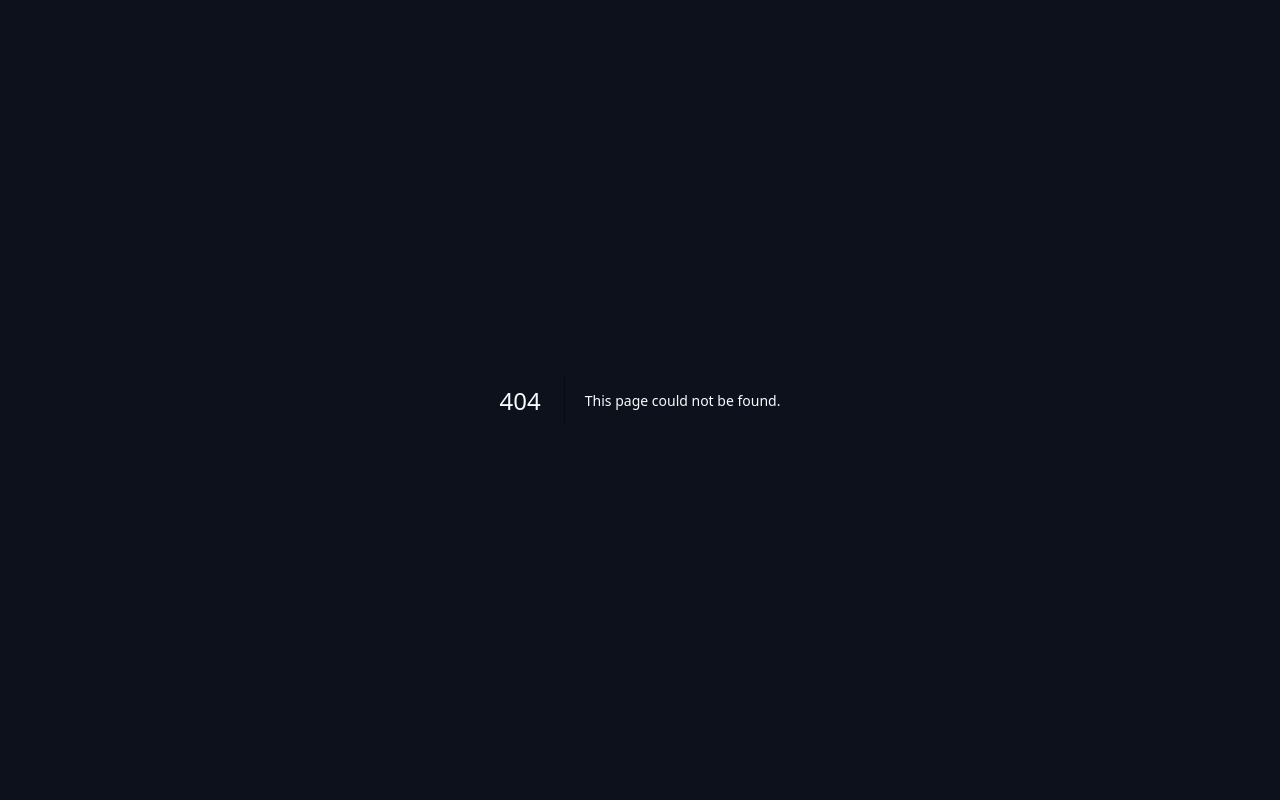
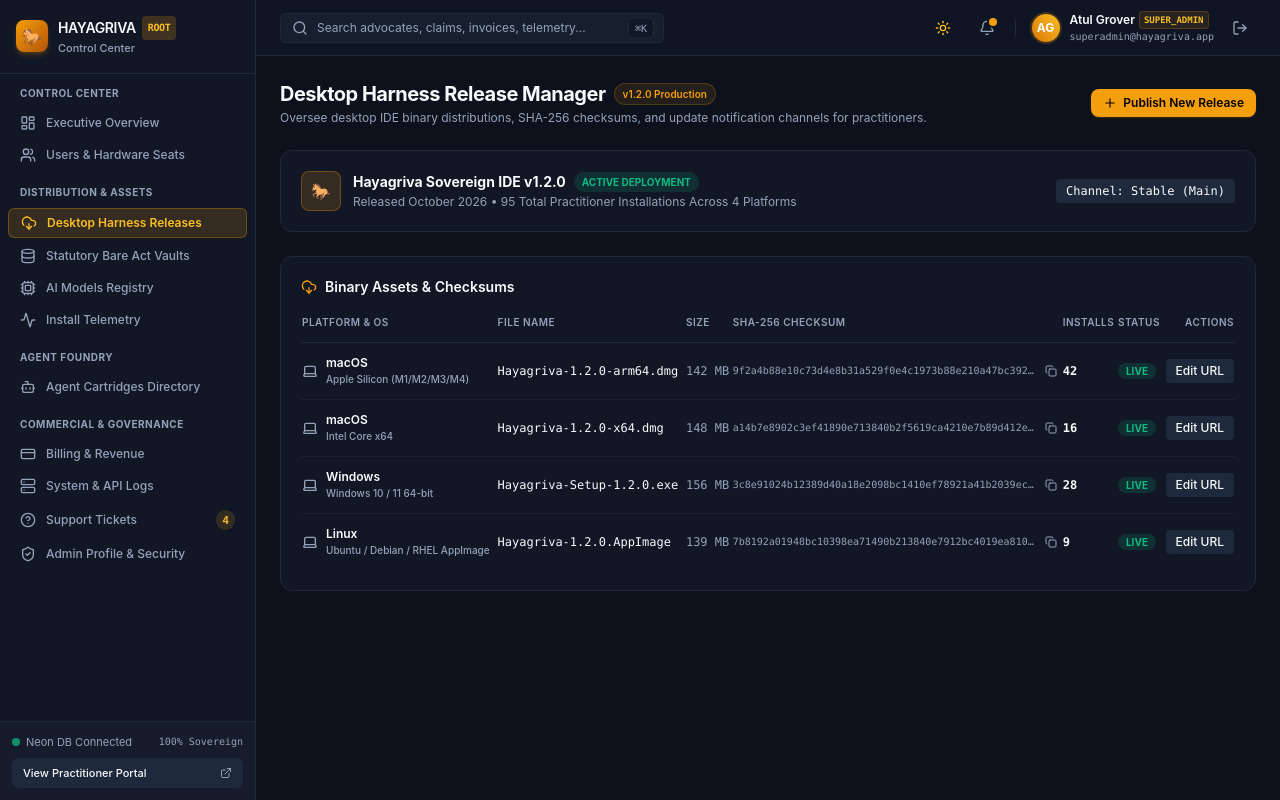
Before and after one commit to Samir1145/app.apnet.net, a Next.js app: page /admin/harness in a window 1280 px wide. Before the commit this address had no page. Built offline with nearby package versions, Linux system fonts and the light colour scheme.

Commit message:
feat(admin): add desktop harness release management page

```diff
--- /dev/null
+++ b/src/app/admin/harness/page.tsx
@@ -0,0 +1,212 @@
+// admin-panel/src/app/admin/harness/page.tsx
+'use client';
+
+import React, { useState } from 'react';
+import {
+  DownloadCloud,
+  Laptop,
+  ShieldCheck,
+  Check,
+  Copy,
+  Plus,
+  Edit3,
+  RefreshCw,
+  UploadCloud,
+  FileCode,
+  Tag,
+  AlertCircle
+} from 'lucide-react';
+
+interface ReleaseBinary {
+  id: string;
+  platform: string;
+  arch: string;
+  fileName: string;
+  fileSize: string;
+  sha256: string;
+  downloadUrl: string;
+  downloadCount: number;
+  status: 'LIVE' | 'STAGED';
+}
+
+const initialBinaries: ReleaseBinary[] = [
+  {
+    id: 'bin_mac_arm',
+    platform: 'macOS',
+    arch: 'Apple Silicon (M1/M2/M3/M4)',
+    fileName: 'Hayagriva-1.2.0-arm64.dmg',
+    fileSize: '142 MB',
+    sha256: '9f2a4b88e10c73d4e8b31a529f0e4c1973b88e210a47bc3921ea029471b63ef1',
+    downloadUrl: 'https://releases.hayagriva.legal/v1.2.0/Hayagriva-1.2.0-arm64.dmg',
+    downloadCount: 42,
+    status: 'LIVE',
+  },
+  {
+    id: 'bin_mac_x64',
+    platform: 'macOS',
+    arch: 'Intel Core x64',
+    fileName: 'Hayagriva-1.2.0-x64.dmg',
+    fileSize: '148 MB',
+    sha256: 'a14b7e8902c3ef41890e713840b2f5619ca4210e7b89d412ef88019a31bc2014',
+    downloadUrl: 'https://releases.hayagriva.legal/v1.2.0/Hayagriva-1.2.0-x64.dmg',
+    downloadCount: 16,
+    status: 'LIVE',
+  },
+  {
+    id: 'bin_win_x64',
+    platform: 'Windows',
+    arch: 'Windows 10 / 11 64-bit',
+    fileName: 'Hayagriva-Setup-1.2.0.exe',
+    fileSize: '156 MB',
+    sha256: '3c8e91024b12389d40a18e2098bc1410ef78921a41b2039ec149810ea47bc910',
+    downloadUrl: 'https://releases.hayagriva.legal/v1.2.0/Hayagriva-Setup-1.2.0.exe',
+    downloadCount: 28,
+    status: 'LIVE',
+  },
+  {
+    id: 'bin_linux_x64',
+    platform: 'Linux',
+    arch: 'Ubuntu / Debian / RHEL AppImage',
+    fileName: 'Hayagriva-1.2.0.AppImage',
+    fileSize: '139 MB',
+    sha256: '7b8192a01948bc10398ea71490b213840e7912bc4019ea81029348bc19e41029',
+    downloadUrl: 'https://releases.hayagriva.legal/v1.2.0/Hayagriva-1.2.0.AppImage',
+    downloadCount: 9,
+    status: 'LIVE',
+  },
+];
+
+export default function AdminHarnessPage() {
+  const [binaries, setBinaries] = useState<ReleaseBinary[]>(initialBinaries);
+  const [copiedId, setCopiedId] = useState<string | null>(null);
+
+  const copyHash = (id: string, hash: string) => {
+    navigator.clipboard.writeText(hash);
+    setCopiedId(id);
+    setTimeout(() => setCopiedId(null), 2000);
+  };
+
+  return (
+    <div className="space-y-6 pb-12 animate-fadeIn text-xs">
+      {/* Header */}
+      <div className="flex flex-col sm:flex-row sm:items-center justify-between gap-4">
+        <div>
+          <div className="flex items-center gap-2">
+            <h1 className="text-xl font-bold tracking-tight text-foreground">Desktop Harness Release Manager</h1>
+            <span className="text-[10px] bg-amber-500/10 text-amber-500 font-semibold px-2 py-0.5 rounded-full border border-amber-500/20">
+              v1.2.0 Production
+            </span>
+          </div>
+          <p className="text-xs text-muted-foreground mt-0.5">
+            Oversee desktop IDE binary distributions, SHA-256 checksums, and update notification channels for practitioners.
+          </p>
+        </div>
+
+        <div className="flex items-center gap-2.5">
+          <button
+            onClick={() => alert('Opening release staging modal...')}
+            className="px-3 py-1.5 rounded-lg bg-amber-500 hover:bg-amber-600 text-black font-semibold text-xs flex items-center gap-1.5 transition-colors shadow-sm shadow-amber-500/20"
+          >
+            <Plus className="w-3.5 h-3.5" />
+            <span>Publish New Release</span>
+          </button>
+        </div>
+      </div>
+
+      {/* Active Release Overview Hero Card */}
+      <div className="p-5 rounded-xl border border-border bg-card space-y-3">
+        <div className="flex flex-col sm:flex-row sm:items-center justify-between gap-3">
+          <div className="flex items-center gap-3">
+            <div className="w-10 h-10 rounded-lg bg-amber-500/15 border border-amber-500/30 flex items-center justify-center text-amber-500 font-bold text-base">
+              🐎
+            </div>
+            <div>
+              <div className="flex items-center gap-2">
+                <h2 className="text-sm font-bold text-foreground">Hayagriva Sovereign IDE v1.2.0</h2>
+                <span className="text-[10px] bg-emerald-500/15 text-emerald-500 px-2 py-0.5 rounded-full font-bold">
+                  ACTIVE DEPLOYMENT
+                </span>
+              </div>
+              <p className="text-xs text-muted-foreground mt-0.5">
+                Released October 2026 • 95 Total Practitioner Installations Across 4 Platforms
+              </p>
+            </div>
+          </div>
+
+          <div className="flex items-center gap-2">
+            <span className="text-xs font-mono bg-secondary px-2.5 py-1 rounded text-foreground">
+              Channel: Stable (Main)
+            </span>
+          </div>
+        </div>
+      </div>
+
+      {/* Multi-Platform Binary Table */}
+      <div className="p-5 rounded-xl border border-border bg-card space-y-4">
+        <h3 className="text-sm font-semibold text-foreground flex items-center gap-2">
+          <DownloadCloud className="w-4 h-4 text-amber-500" />
+          Binary Assets & Checksums
+        </h3>
+
+        <div className="overflow-x-auto">
+          <table className="w-full text-xs text-left">
+            <thead>
+              <tr className="border-b border-border text-muted-foreground uppercase text-[10px] tracking-wider">
+                <th className="pb-3 font-semibold">Platform & OS</th>
+                <th className="pb-3 font-semibold">File Name</th>
+                <th className="pb-3 font-semibold">Size</th>
+                <th className="pb-3 font-semibold">SHA-256 Checksum</th>
+                <th className="pb-3 font-semibold">Installs</th>
+                <th className="pb-3 font-semibold">Status</th>
+                <th className="pb-3 font-semibold text-right">Actions</th>
+              </tr>
+            </thead>
+            <tbody className="divide-y divide-border/60">
+              {binaries.map((bin) => (
+                <tr key={bin.id} className="hover:bg-secondary/30 transition-colors">
+                  <td className="py-3 font-medium text-foreground">
+                    <div className="flex items-center gap-2">
+                      <Laptop className="w-4 h-4 text-muted-foreground" />
+                      <div>
+                        <span className="block font-semibold">{bin.platform}</span>
+                        <span className="text-[10px] text-muted-foreground">{bin.arch}</span>
+                      </div>
+                    </div>
+                  </td>
+                  <td className="py-3 font-mono text-foreground">{bin.fileName}</td>
+                  <td className="py-3 text-muted-foreground font-mono">{bin.fileSize}</td>
+                  <td className="py-3 font-mono text-[10px] text-muted-foreground max-w-xs">
+                    <div className="flex items-center gap-1.5">
+                      <span className="truncate">{bin.sha256}</span>
+                      <button
+                        onClick={() => copyHash(bin.id, bin.sha256)}
+                        className="p-1 hover:bg-secondary rounded text-muted-foreground hover:text-foreground shrink-0"
+                        title="Copy SHA-256"
+                      >
+                        {copiedId === bin.id ? <Check className="w-3 h-3 text-emerald-500" /> : <Copy className="w-3 h-3" />}
+                      </button>
+                    </div>
+                  </td>
+                  <td className="py-3 font-mono text-foreground font-semibold">{bin.downloadCount}</td>
+                  <td className="py-3">
+                    <span className="text-[10px] font-bold px-2 py-0.5 rounded-full bg-emerald-500/15 text-emerald-500">
+                      {bin.status}
+                    </span>
+                  </td>
+                  <td className="py-3 text-right">
+                    <button
+                      onClick={() => alert(`Edit binary settings for ${bin.fileName}`)}
+                      className="px-2.5 py-1 rounded bg-secondary hover:bg-secondary/80 text-foreground font-medium transition-colors"
+                    >
+                      Edit URL
+                    </button>
+                  </td>
+                </tr>
+              ))}
+            </tbody>
+          </table>
+        </div>
+      </div>
+    </div>
+  );
+}
```
Also changed, not shown: 1 other file (tests, documents, lock files or other folders).
